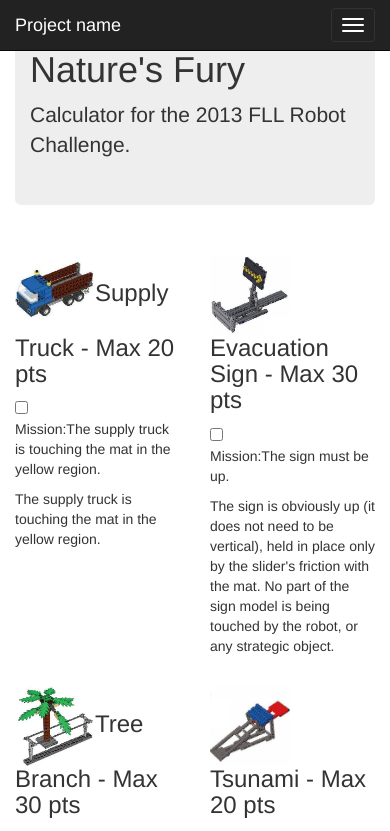
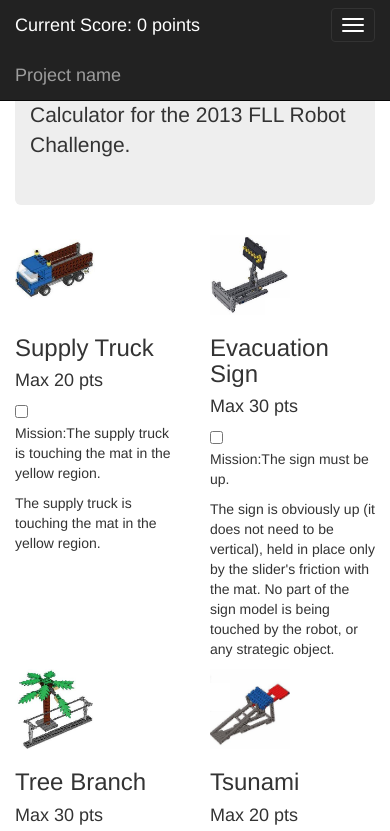
Before and after one commit to mxmoss/FLLCalculator, a React (Create React App) app: page / in a window 390 px wide. Shown: the top 831 px of the page. Built offline with nearby package versions, Linux system fonts and the light colour scheme.

Commit message:
Put score in navbar
Putting the score in the navbar means that it's always shown at the top

```diff
--- a/src/FLL2013Calc.js
+++ b/src/FLL2013Calc.js
@@ -3,11 +3,18 @@
 import React, {Component} from 'react';
 import challenges from './FLL2013Challenge.json';
 
-function NavBar(){
+function CurrentScore(props){
+const aScore = "Current Score: "+props.curScore+" points";
+  return <div className="navbar-brand" >{aScore}</div>
+}
+//<NavBar curScore={this.state.curScore} />
+
+function NavBar(props){
   return(
     <nav className="navbar navbar-fixed-top navbar-inverse">
       <div className="container">
         <div className="navbar-header">
+          <CurrentScore curScore={props.curScore} />
           <button type="button" className="navbar-toggle collapsed" data-toggle="collapse" data-target="#navbar" aria-expanded="false" aria-controls="navbar">
             <span className="sr-only">Toggle navigation</span>
             <span className="icon-bar"></span>
@@ -87,22 +94,13 @@
   return  <p>Mission:{props.desc}</p>
 }
 
-function SideBar(props){
-  return(
-    <div className="col-xs-6 col-sm-3 sidebar-offcanvas" id="sidebar">
-      <div className="list-group">
-      {props.score}
-      </div>
-    </div>
-  )
-}
-
 function ChallengeItem(props) {
   const {challenge, handleChange} = props;
   return(
     <div className="col-xs-6 col-lg-4">
-      <h3><img className="image" src={"icons/" + challenge.picture} alt={challenge.name}  style={{ width: '80px', height: '80px' }} />
-      {challenge.name} - Max {challenge.max} pts</h3>
+      <img className="image" src={"icons/" + challenge.picture} alt={challenge.name}  style={{ width: '80px', height: '80px' }} />
+      <h3>{challenge.name}</h3>
+      <h4>Max {challenge.max} pts</h4>
 
       {(() => {
         switch (challenge.controlType) {
@@ -138,14 +136,6 @@
       )}
     </div>
   );
-}
-
-function CurrentScore(props){
-const aScore = "Current Score: "+props.curScore+" points";
-console.log(aScore);
-  return(
-    <SideBar score={aScore} />
-  )
 }
 
 class FLL2013ChallengeCalc extends Component {
@@ -222,11 +212,10 @@
       <div>
         <div className = "container">
           <div className = "row row-offcanvas row-offcanvas-right">
-            <NavBar />
+            <NavBar curScore={this.state.curScore} />
             <div className="col-xs-12 col-sm-9">
               <Header title="Nature&apos;s Fury" />
               <ChallengeList handleChange={this.handleChange} challenges={this.state.stateChallenges} />
-              <CurrentScore curScore={this.state.curScore} />
             </div>
           </div>
         </div>
```
